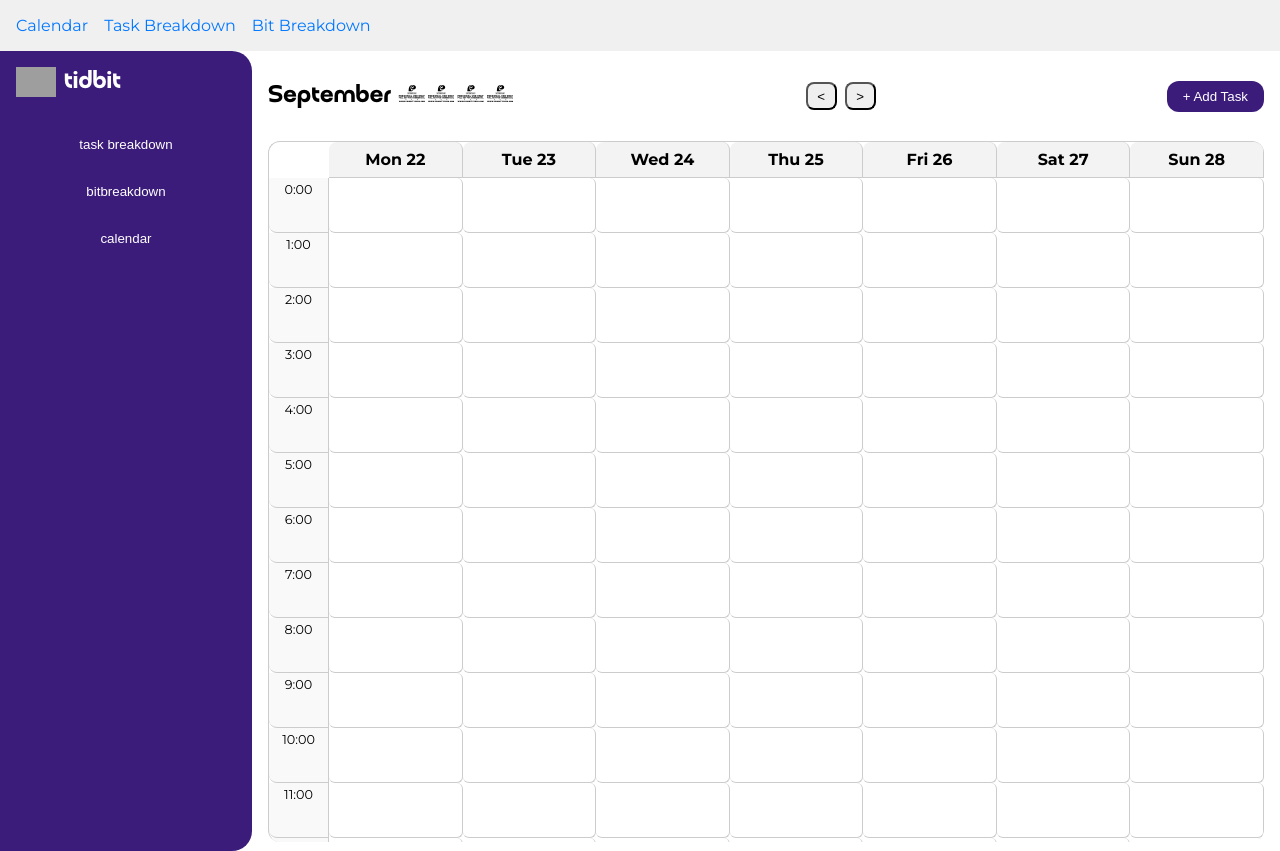
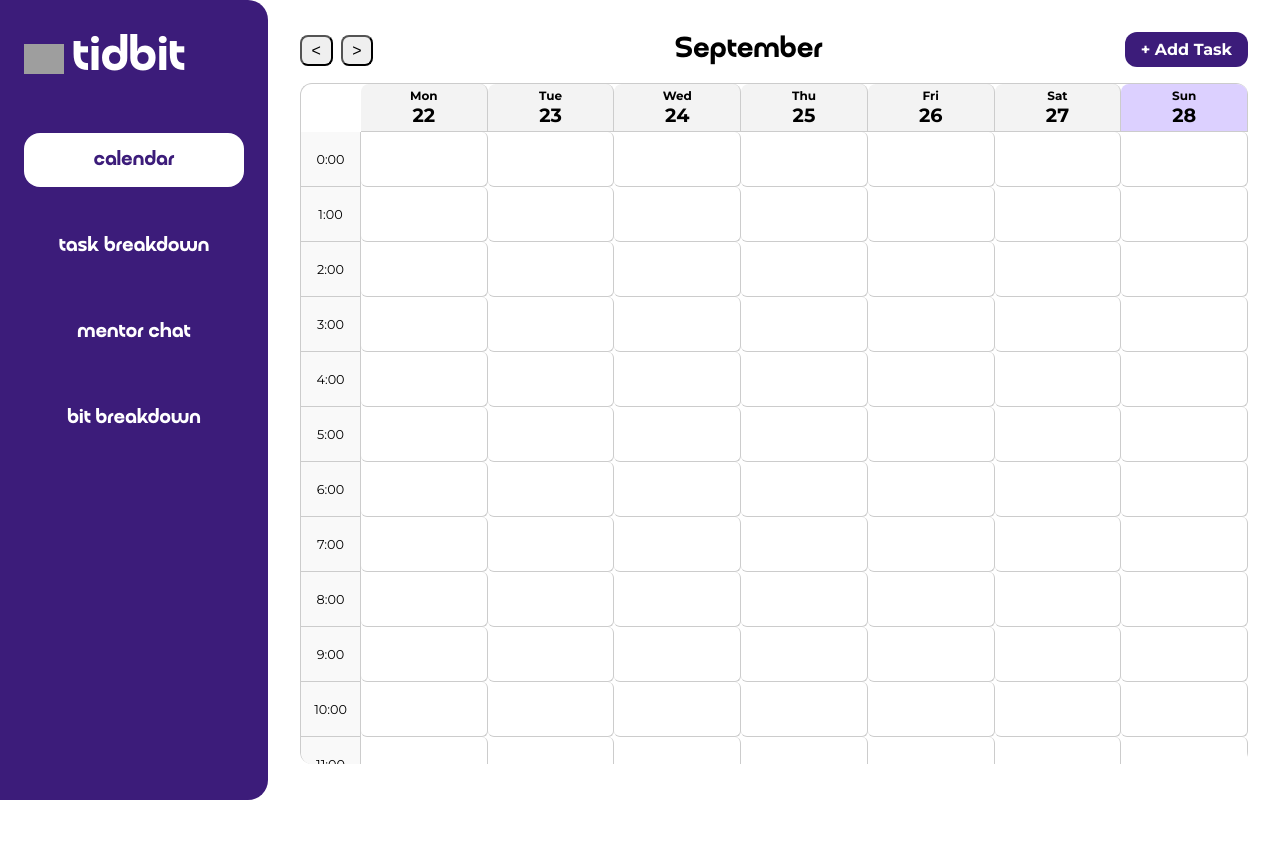
Before and after one commit to a-gonzalez9/TidBit, a React (Vite) app in the folder TidBit/: page / in a window 1280 px wide. After the commit the page ends 800 px from the top, so only its background shows below. Built offline with nearby package versions, Linux system fonts and the light colour scheme; grey boxes are pictures that could not be loaded.

Commit message:
Cleaned up appearance and added features

```diff
--- a/TidBit/src/BitBreakdown.jsx
+++ b/TidBit/src/BitBreakdown.jsx
@@ -1,35 +1,81 @@
-import React, { useState } from "react";
+// BitBreakdown.jsx
+import React, { useState, useEffect } from "react";
 
 export default function BitBreakdown() {
-  const [bits, setBits] = useState([]);
+  const images = [
+    "/images/image1.png", // replace with your actual image paths
+    "/images/image2.png",
+  ];
 
-  const addBit = () => {
-    const newBit = `💃`; // You can later replace with a dynamic “bit” character
-    setBits([...bits, newBit]);
-  };
+  const [currentImage, setCurrentImage] = useState(0);
+
+  useEffect(() => {
+    const interval = setInterval(() => {
+      setCurrentImage((prev) => (prev + 1) % images.length);
+    }, 1000); // 1000ms = 1 second
+
+    return () => clearInterval(interval); // clean up on unmount
+  }, []);
 
   return (
-    <div style={{ padding: "1rem" }}>
-      <h1 style={{ fontSize: "1.5rem", marginBottom: "1rem" }}>Bit Breakdown</h1>
-      <button
-        onClick={addBit}
+    <div
+      style={{
+        padding: "1rem",
+        display: "flex",
+        justifyContent: "center",
+        alignItems: "center",
+        height: "100vh",
+      }}
+    >
+      <img
+        src={images[currentImage]}
+        alt="Bit Animation"
         style={{
-          backgroundColor: "#0077ff",
-          color: "white",
-          padding: "0.5rem 1rem",
-          border: "none",
-          borderRadius: "4px",
-          cursor: "pointer",
-          marginBottom: "1rem",
+          width: "calc(100% - 240px)", // roughly same size as calendar
+          maxWidth: "800px",
+          borderRadius: "12px",
+          padding: "1rem",
+          objectFit: "cover",
         }}
-      >
-        Complete Task (Add Bit)
-      </button>
-      <div style={{ display: "flex", gap: "0.5rem", flexWrap: "wrap" }}>
-        {bits.map((bit, idx) => (
-          <span key={idx} style={{ fontSize: "2rem" }}>{bit}</span>
-        ))}
-      </div>
+      />
     </div>
   );
 }
+
+
+
+// import React, { useState } from "react";
+
+// export default function BitBreakdown() {
+//   const [bits, setBits] = useState([]);
+
+//   const addBit = () => {
+//     const newBit = `💃`; // You can later replace with a dynamic “bit” character
+//     setBits([...bits, newBit]);
+//   };
+
+//   return (
+//     <div style={{ padding: "1rem" }}>
+//       <h1 style={{ fontSize: "1.5rem", marginBottom: "1rem" }}>Bit Breakdown</h1>
+//       <button
+//         onClick={addBit}
+//         style={{
+//           backgroundColor: "#0077ff",
+//           color: "white",
+//           padding: "0.5rem 1rem",
+//           border: "none",
+//           borderRadius: "4px",
+//           cursor: "pointer",
+//           marginBottom: "1rem",
+//         }}
+//       >
+//         Complete Task (Add Bit)
+//       </button>
+//       <div style={{ display: "flex", gap: "0.5rem", flexWrap: "wrap" }}>
+//         {bits.map((bit, idx) => (
+//           <span key={idx} style={{ fontSize: "2rem" }}>{bit}</span>
+//         ))}
+//       </div>
+//     </div>
+//   );
+// }
--- a/TidBit/src/CalendarTab.jsx
+++ b/TidBit/src/CalendarTab.jsx
@@ -1,8 +1,10 @@
 import React, { useState } from "react";
 import Modal from "react-modal";
-import { addDays, startOfWeek, format } from "date-fns";
+import { addDays, startOfWeek, format, isToday } from "date-fns";
 import Task from "./Task";
 import "./index.css";
+import { useNavigate } from "react-router-dom";
+
 
 Modal.setAppElement("#root");
 
@@ -10,6 +12,9 @@ export default function CalendarTab() {
   const [tasks, setTasks] = useState([]);
   const [modalOpen, setModalOpen] = useState(false);
   const [currentWeek, setCurrentWeek] = useState(new Date());
+  const [editingTaskIndex, setEditingTaskIndex] = useState(null);
+
+  const navigate = useNavigate();
 
   const [formData, setFormData] = useState({
     task: "",
@@ -23,8 +28,18 @@ export default function CalendarTab() {
   const days = Array.from({ length: 7 }, (_, i) => addDays(weekStart, i));
   const hours = Array.from({ length: 24 }, (_, i) => i);
 
-  const openModal = () => setModalOpen(true);
-  const closeModal = () => setModalOpen(false);
+  const openModal = (index = null) => {
+    if (index !== null) {
+      const t = tasks[index];
+      setFormData({ ...t });
+      setEditingTaskIndex(index);
+    }
+    setModalOpen(true);
+  };
+  const closeModal = () => {
+    setEditingTaskIndex(null);
+    setModalOpen(false);
+  };
 
   const handleChange = (e) =>
     setFormData({ ...formData, [e.target.name]: e.target.value });
@@ -38,7 +53,14 @@ export default function CalendarTab() {
       formData.description,
       formData.priority
     );
-    setTasks([...tasks, newTask]);
+
+    const updatedTasks =
+      editingTaskIndex !== null
+        ? tasks.map((t, i) => (i === editingTaskIndex ? newTask : t))
+        : [...tasks, newTask];
+
+    setTasks(updatedTasks);
+
     setFormData({
       task: "",
       date: "",
@@ -46,6 +68,7 @@ export default function CalendarTab() {
       description: "",
       priority: "Medium",
     });
+
     closeModal();
   };
 
@@ -55,99 +78,46 @@ export default function CalendarTab() {
   return (
     <div style={{ display: "flex", height: "100vh", fontFamily: "Montserrat" }}>
       {/* Sidebar */}
-      <div
-        style={{
-          width: "220px",
-          backgroundColor: "#3c1c7a",
-          color: "white",
-          padding: "1rem",
-          display: "flex",
-          flexDirection: "column",
-          borderTopRightRadius: "20px",
-          borderBottomRightRadius: "20px",
-        }}
-      >
-        <div
-          style={{
-            display: "flex",
-            alignItems: "center",
-            marginBottom: "2rem",
-            textTransform: "lowercase",
-            fontWeight: "bold",
-            fontSize: "1.5rem",
-            fontFamily: "qurova",
-          }}
-        >
-          <img
-            src="/logo.png"
-            alt="TidBit"
-            style={{ width: "40px", marginRight: "0.5rem" }}
-          />
-          tidbit
-        </div>
-        <nav style={{ display: "flex", flexDirection: "column", gap: "1rem" }}>
-          {["task breakdown", "bitbreakdown", "calendar"].map((tab) => (
-            <button
-              key={tab}
-              style={{
-                background: "transparent",
-                color: "white",
-                border: "none",
-                cursor: "pointer",
-                padding: "0.5rem 0.75rem",
-                borderRadius: "12px",
-                transition: "all 0.2s ease",
-              }}
-              onMouseEnter={(e) => {
-                e.target.style.background = "white";
-                e.target.style.color = "#3c1c7a";
-              }}
-              onMouseLeave={(e) => {
-                e.target.style.background = "transparent";
-                e.target.style.color = "white";
-              }}
-            >
-              {tab}
-            </button>
-          ))}
-        </nav>
-      </div>
 
       {/* Calendar */}
-      <div style={{ flex: 1, padding: "1rem", overflowX: "auto" }}>
+      <div style={{ flex: 1, padding: "2rem", overflowX: "auto" }}>
+        {/* Month Navigation */}
         <div
           style={{
             display: "flex",
             justifyContent: "space-between",
             alignItems: "center",
             marginBottom: "1rem",
+            fontFamily: "qurova",
+            fontSize: "1.8rem",
           }}
         >
-          <h1 style={{ fontSize: "1.5rem", fontFamily: "qurova" }}>
-            {format(currentWeek, "MMMM yyyy")}
-          </h1>
           <div>
             <button
               onClick={prevWeek}
-              style={{ marginRight: "0.5rem", borderRadius: "8px", padding: "0.3rem 0.6rem" }}
+              style={{ marginRight: "0.5rem", borderRadius: "8px", padding: "0.3rem 0.6rem", fontSize: "1rem" }}
             >
               &lt;
             </button>
             <button
               onClick={nextWeek}
-              style={{ borderRadius: "8px", padding: "0.3rem 0.6rem" }}
+              style={{ borderRadius: "8px", padding: "0.3rem 0.6rem", fontSize: "1rem" }}
             >
               &gt;
             </button>
           </div>
+          <div>{format(currentWeek, "MMMM")}</div>
           <button
-            onClick={openModal}
+            onClick={() => openModal()}
             style={{
               backgroundColor: "#3c1c7a",
               color: "white",
               padding: "0.5rem 1rem",
               border: "none",
+              fontFamily: "montserrat",
+              fontWeight: "bold",
               borderRadius: "12px",
+              fontSize: "1rem",
               cursor: "pointer",
             }}
           >
@@ -163,11 +133,13 @@ export default function CalendarTab() {
             borderTop: "1px solid #ccc",
             borderLeft: "1px solid #ccc",
             overflowY: "scroll",
-            height: "calc(100vh - 100px)",
+            height: "calc(100vh - 120px)",
             borderRadius: "12px",
           }}
         >
+          {/* Empty corner */}
           <div></div>
+          {/* Day headers */}
           {days.map((day) => (
             <div
               key={day}
@@ -176,16 +148,21 @@ export default function CalendarTab() {
                 borderBottom: "1px solid #ccc",
                 textAlign: "center",
                 fontWeight: "bold",
-                padding: "0.5rem 0",
-                backgroundColor: "#f3f3f3",
+                backgroundColor: isToday(day) ? "#dcd0ff" : "#f3f3f3",
+                padding: "0.25rem",
                 borderTopRightRadius: "8px",
                 borderTopLeftRadius: "8px",
+                position: "sticky",
+                top: 0,
+                zIndex: 3,
               }}
             >
-              {format(day, "EEE dd")}
+              <div style={{ fontSize: "0.75rem" }}>{format(day, "EEE")}</div>
+              <div style={{ fontSize: "1.2rem" }}>{format(day, "dd")}</div>
             </div>
           ))}
 
+          {/* Hours and tasks */}
           {hours.map((hour) => (
             <React.Fragment key={hour}>
               <div
@@ -196,7 +173,12 @@ export default function CalendarTab() {
                   textAlign: "center",
                   fontSize: "0.8rem",
                   backgroundColor: "#f9f9f9",
-                  borderBottomLeftRadius: "8px",
+                  position: "sticky",
+                  left: 0,
+                  zIndex: 2,
+                  display: "flex",
+                  alignItems: "center",
+                  justifyContent: "center",
                 }}
               >
                 {hour}:00
@@ -223,6 +205,7 @@ export default function CalendarTab() {
                       <div
                         key={idx}
                         title={t.description}
+                        onClick={() => openModal(tasks.indexOf(t))}
                         style={{
                           position: "absolute",
                           top: 0,
@@ -233,10 +216,12 @@ export default function CalendarTab() {
                               ? "#ff9999"
                               : t.priority === "Low"
                               ? "#b3ffb3"
-                              : "#ffffb3",
+                              : "#dcd0ff",
                           padding: "2px 4px",
                           borderRadius: "8px",
                           fontSize: "0.75rem",
+                          cursor: "pointer",
+                          transition: "all 0.2s",
                         }}
                       >
                         {t.task}
@@ -256,14 +241,16 @@ export default function CalendarTab() {
           contentLabel="Add Task"
           style={{
             content: {
-              width: "400px",
+              width: "calc(100% - 240px)",
+              maxWidth: "500px",
+              height: "fit-content",
               margin: "auto",
               borderRadius: "12px",
               padding: "1rem",
             },
           }}
         >
-          <h2>Add Task</h2>
+          <h2>{editingTaskIndex !== null ? "Edit Task" : "Add Task"}</h2>
           <form
             onSubmit={handleSubmit}
             style={{ display: "flex", flexDirection: "column", gap: "0.5rem" }}
--- /dev/null
+++ b/TidBit/src/Layout.jsx
@@ -0,0 +1,96 @@
+import React from "react";
+import { Outlet, useNavigate, useLocation } from "react-router-dom";
+
+export default function Layout() {
+  const navigate = useNavigate();
+  const location = useLocation();
+
+  const tabs = ["calendar", "task breakdown", "mentor chat", "bit breakdown"];
+  const routeMap = {
+    "calendar": "/",
+    "task breakdown": "/tasks",
+    "mentor chat": "/mentor",
+    "bit breakdown": "/bits",
+  };
+
+  return (
+    <div style={{ display: "flex", height: "100vh", fontFamily: "Montserrat" }}>
+      {/* Sidebar */}
+      <div
+        style={{
+          width: "220px",
+          backgroundColor: "#3c1c7a",
+          color: "white",
+          padding: "2rem 1.5rem",
+          display: "flex",
+          flexDirection: "column",
+          borderTopRightRadius: "20px",
+          borderBottomRightRadius: "20px",
+        }}
+      >
+        <div
+          style={{
+            display: "flex",
+            alignItems: "center",
+            marginBottom: "3rem",
+            fontFamily: "qurova",
+            fontWeight: "bold",
+            fontSize: "3rem",
+            textTransform: "lowercase",
+          }}
+        >
+          <img src="/logo.png" alt="TidBit" style={{ width: "40px", marginRight: "0.5rem" }} />
+          tidbit
+        </div>
+
+        <nav style={{ display: "flex", flexDirection: "column", gap: "2rem" }}>
+          {tabs.map((tab) => {
+            const route = routeMap[tab];
+            const isActive = location.pathname === route; // highlight check
+
+            return (
+              <button
+                key={tab}
+                onClick={() => navigate(route)}
+                style={{
+                  background: isActive ? "white" : "transparent",
+                  color: isActive ? "#3c1c7a" : "white",
+                  border: "none",
+                  cursor: "pointer",
+                  padding: "0.75rem",
+                  borderRadius: "16px",
+                  fontFamily: "qurova",
+                  fontSize: "1.25rem",
+                  transition: "all 0.2s ease",
+                  lineHeight: "1.5",        // ✅ removes extra vertical spacing
+                  display: "flex",        // ✅ makes centering consistent
+                  alignItems: "center",
+                  justifyContent: "center"
+                }}
+                onMouseEnter={(e) => {
+                  if (!isActive) {
+                    e.target.style.background = "white";
+                    e.target.style.color = "#3c1c7a";
+                  }
+                }}
+                onMouseLeave={(e) => {
+                  if (!isActive) {
+                    e.target.style.background = "transparent";
+                    e.target.style.color = "white";
+                  }
+                }}
+              >
+                {tab}
+              </button>
+            );
+          })}
+        </nav>
+      </div>
+
+      {/* Main content (swaps per route) */}
+      <div style={{ flex: 1, overflow: "auto" }}>
+        <Outlet />
+      </div>
+    </div>
+  );
+}
--- /dev/null
+++ b/TidBit/src/MentorChat.jsx
@@ -0,0 +1,10 @@
+import React from "react";
+
+export default function MentorChat() {
+  return (
+    <div style={{ padding: "1rem" }}>
+      <h1 style={{ fontSize: "1.5rem", marginBottom: "1rem" }}>Task Breakdown</h1>
+      <p>This tab will guide the user on different questions.</p>
+    </div>
+  );
+}
--- a/TidBit/src/index.css
+++ b/TidBit/src/index.css
@@ -1,27 +1,191 @@
-body {
-  font-family: Arial, sans-serif;
-  margin: 0;
-  padding: 0;
-}
-a {
-  text-decoration: none;
-  color: #0077ff;
-}
-a:hover {
-  text-decoration: underline;
-}
-
+/* Fonts */
 @font-face {
   font-family: 'Montserrat';
   src: url('./assets/Montserrat-VariableFont_wght.ttf') format('truetype');
 }
-
 @font-face {
   font-family: 'qurova';
   src: url('./assets/QurovademoSemibold-xRZqR.otf') format('opentype');
 }
 
+/* Base */
 body {
   margin: 0;
   font-family: 'Montserrat', sans-serif;
 }
+
+/* Sidebar */
+.sidebar {
+  width: 240px;
+  background-color: #3c1c7a;
+  color: white;
+  padding: 2rem 1rem;
+  display: flex;
+  flex-direction: column;
+  border-top-right-radius: 20px;
+  border-bottom-right-radius: 20px;
+}
+
+.logo-tidbit {
+  display: flex;
+  align-items: center;
+  margin-bottom: 3rem;
+  font-family: "Qurova";
+  font-size: 2rem;
+  text-transform: lowercase;
+}
+
+.logo-tidbit img {
+  width: 50px;
+  margin-right: 0.5rem;
+}
+
+.sidebar-nav {
+  display: flex;
+  flex-direction: column;
+  gap: 1rem;
+}
+
+.sidebar-nav button {
+  background: transparent;
+  color: white;
+  border: none;
+  cursor: pointer;
+  padding: 1rem 1.25rem;
+  border-radius: 12px;
+  font-family: "Qurova";
+  font-size: 1.05rem;
+  transition: all 0.2s ease;
+  text-align: left;
+}
+
+.sidebar-nav button:hover {
+  background: white;
+  color: #3c1c7a;
+}
+
+/* Calendar area */
+.calendar-area {
+  flex: 1;
+  padding: 1rem;
+  overflow-x: auto;
+}
+
+.calendar-header {
+  display: grid;
+  grid-template-columns: 60px repeat(7, 1fr);
+  border-top: 1px solid #ccc;
+  border-left: 1px solid #ccc;
+  overflow-y: auto;
+  height: calc(100vh - 120px);
+  border-radius: 12px;
+}
+
+/* Hours column */
+.hour-col {
+  background: #f3f3f3;
+  position: sticky;
+  left: 0;
+  z-index: 2;
+}
+
+/* Day headers */
+.day-header {
+  border-right: 1px solid #ccc;
+  border-bottom: 1px solid #ccc;
+  text-align: center;
+  font-weight: bold;
+  background-color: #f3f3f3;
+  padding: 0.5rem 0;
+  display: flex;
+  flex-direction: column;
+  position: sticky;
+  top: 0;
+  z-index: 1;
+}
+
+.day-header.today {
+  background-color: #dcd0ff;
+}
+
+.weekday {
+  font-size: 0.75rem;
+  color: #555;
+}
+
+.day-num {
+  font-size: 1.2rem;
+  font-weight: bold;
+}
+
+/* Hour labels */
+.hour-label {
+  border-right: 1px solid #ccc;
+  border-bottom: 1px solid #ccc;
+  padding: 0.25rem;
+  text-align: center;
+  font-size: 0.8rem;
+  background-color: #f9f9f9;
+}
+
+/* Grid cells */
+.cell {
+  border-right: 1px solid #ccc;
+  border-bottom: 1px solid #ccc;
+  min-height: 50px;
+  position: relative;
+  padding: 2px;
+  border-radius: 6px;
+}
+
+/* Task cards */
+.task-card {
+  position: absolute;
+  top: 0;
+  left: 0;
+  right: 0;
+  padding: 4px 6px;
+  border-radius: 8px;
+  font-size: 0.75rem;
+  cursor: pointer;
+  transition: all 0.2s ease;
+}
+
+.task-card:hover {
+  box-shadow: 0 2px 6px rgba(0,0,0,0.2);
+}
+
+.task-card.high {
+  background-color: #ff9999;
+}
+.task-card.medium {
+  background-color: #dcd0ff;
+}
+.task-card.low {
+  background-color: #b3ffb3;
+}
+
+/* Modal / Form */
+.task-form {
+  display: flex;
+  flex-direction: column;
+  gap: 0.5rem;
+}
+
+.task-form input,
+.task-form textarea,
+.task-form select {
+  width: 100%;
+  border-radius: 6px;
+  padding: 4px 6px;
+}
+
+.task-form button {
+  background-color: #3c1c7a;
+  color: white;
+  padding: 0.5rem;
+  border: none;
+  border-radius: 12px;
+  cursor: pointer;
+  margin-top: 0.5rem;
+}
--- a/TidBit/src/main.jsx
+++ b/TidBit/src/main.jsx
@@ -1,23 +1,24 @@
 import React from "react";
 import ReactDOM from "react-dom/client";
-import { BrowserRouter as Router, Routes, Route, Link } from "react-router-dom";
+import { BrowserRouter as Router, Routes, Route } from "react-router-dom";
 import CalendarTab from "./CalendarTab";
 import TaskBreakdown from "./TaskBreakdown";
 import BitBreakdown from "./BitBreakdown";
+import MentorChat from "./MentorChat";
+import Layout from "./Layout"; // <-- new file where sidebar lives
 import "./index.css";
 
 function App() {
   return (
     <Router>
-      <nav style={{ padding: "1rem", backgroundColor: "#f0f0f0", display: "flex", gap: "1rem" }}>
-        <Link to="/">Calendar</Link>
-        <Link to="/tasks">Task Breakdown</Link>
-        <Link to="/bits">Bit Breakdown</Link>
-      </nav>
       <Routes>
-        <Route path="/" element={<CalendarTab />} />
-        <Route path="/tasks" element={<TaskBreakdown />} />
-        <Route path="/bits" element={<BitBreakdown />} />
+        {/* wrap everything in Layout so sidebar is always shown */}
+        <Route element={<Layout />}>
+          <Route path="/" element={<CalendarTab />} />
+          <Route path="/tasks" element={<TaskBreakdown />} />
+          <Route path="/bits" element={<BitBreakdown />} />
+          <Route path="/mentor" element={<MentorChat />} />
+        </Route>
       </Routes>
     </Router>
   );
```
Also changed, not shown: TidBit/src/App.jsx (+16 -22 lines), TidBit/src/Task.js (+4 -3 lines).
